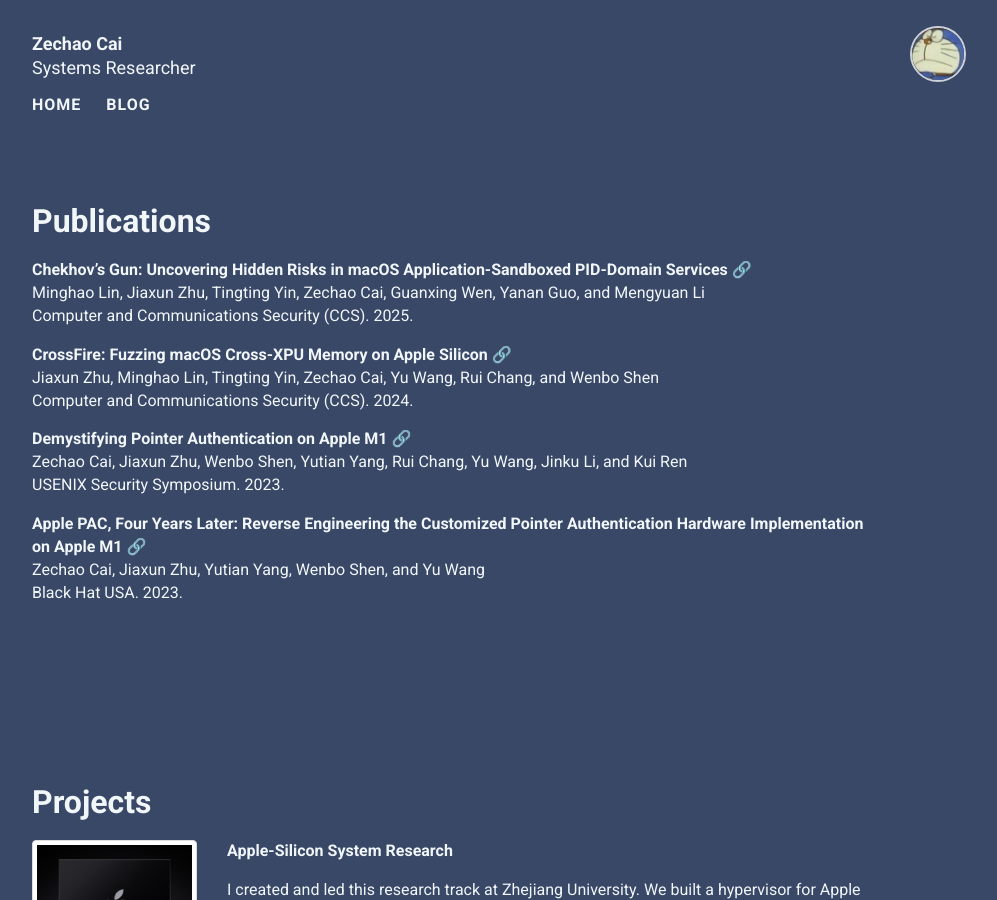
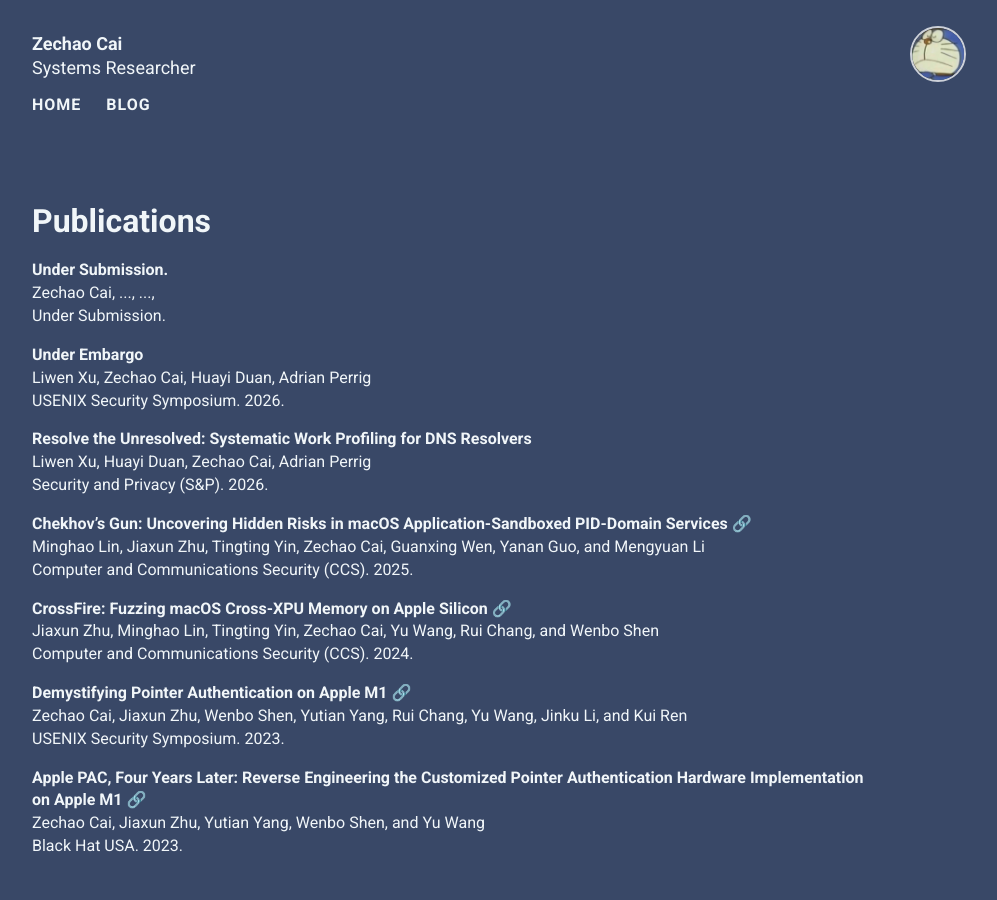
Before and after one commit to zech4o/zech4o.github.io, a Jekyll site: the page built from index.html, in a window 1280 px wide and 900 px high, scrolled down 367 px. Shown: the whole window, without its empty margins (38-1035 px from the left). Built offline with Jekyll 4.4.1, drawn with Linux system fonts in a browser that asks for light colours; nearby versions of some CDN libraries.

Commit message:
update 2025-12-15

```diff
--- a/_data/publications.yml
+++ b/_data/publications.yml
@@ -1,3 +1,21 @@
+- type: conference
+  title: "Under Submission."
+  authors: Zechao Cai, ..., ...,
+  conference: Under Submission.
+  pdf: https://zechao.org
+  url: https://zechao.org
+- type: conference
+  title: "Under Embargo"
+  authors: Liwen Xu, Zechao Cai, Huayi Duan, Adrian Perrig
+  conference: USENIX Security Symposium. 2026.
+  pdf: https://zechao.org
+  url: https://zechao.org
+- type: conference
+  title: "Resolve the Unresolved: Systematic Work Profiling for DNS Resolvers"
+  authors: Liwen Xu, Huayi Duan, Zechao Cai, Adrian Perrig
+  conference: Security and Privacy (S&P). 2026.
+  pdf: https://zechao.org
+  url: https://zechao.org
 -
   type: conference
   title: "Chekhov’s Gun: Uncovering Hidden Risks in macOS Application-Sandboxed PID-Domain Services 🔗"
```
